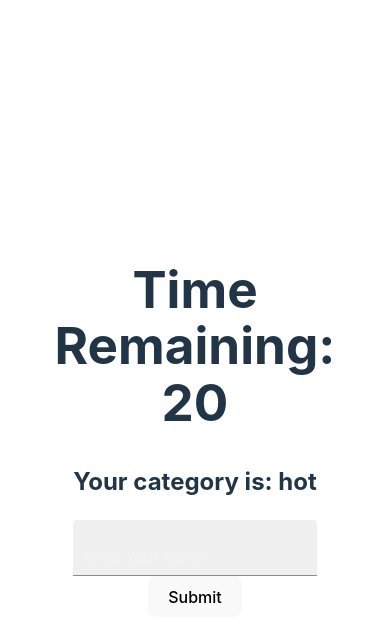
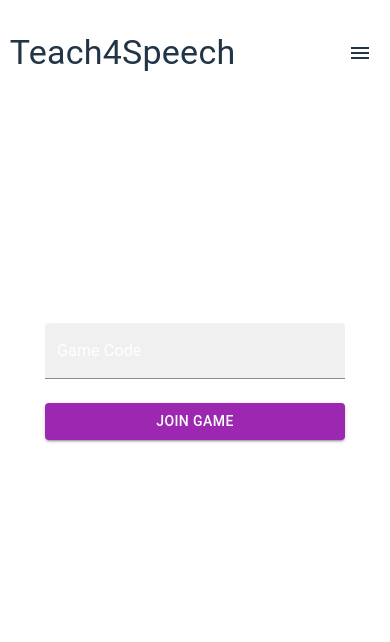
Before and after one commit to Bravo-Luis/teach4speech, a React (Vite) app in the folder frontend/: page / in a window 390 px wide. Shown: the top 642 px of the page. Built offline with nearby package versions, Linux system fonts and the light colour scheme.

Commit message:
added mui icons and made landing mobile friendly

```diff
--- a/frontend/package.json
+++ b/frontend/package.json
@@ -12,6 +12,7 @@
   "dependencies": {
     "@emotion/react": "^11.11.3",
     "@emotion/styled": "^11.11.0",
+    "@mui/icons-material": "^5.15.2",
     "@mui/material": "^5.15.1",
     "react": "^18.2.0",
     "react-dom": "^18.2.0"
--- a/frontend/src/App.tsx
+++ b/frontend/src/App.tsx
@@ -1,12 +1,13 @@
 
 import './App.css'
 import Game from './Game'
+import LandingPage from './LandingPage/LandingPage'
 
 function App() {
 
   return (
     <>
-      <Game/>
+      <LandingPage/>
     </>
   )
 }
--- a/frontend/src/LandingPage/Components/JoinSection/JoinSection.tsx
+++ b/frontend/src/LandingPage/Components/JoinSection/JoinSection.tsx
@@ -5,21 +5,7 @@ import './JoinSection.css';
 function JoinSection(){
     return (
         <section className="landing-join-section">
-            <TextField
-                label="Nickname"
-                variant="filled"
-                color="secondary"
-                sx={{
-                    input: { color: 'white' },
-                    width: 'clamp(300px, 50vw, 600px)'
-                }}
-                InputLabelProps={{
-                    style: {
-                        color: 'white'
-                    },
-                 }}
 
-            />
             <br />
             <TextField
                 label="Game Code"
@@ -40,7 +26,7 @@ function JoinSection(){
                 variant="contained"
                 color="secondary"
                 sx={{
-                    width: 'clamp(200px, 50vw, 500px)'
+                    width: 'clamp(300px, 50vw, 600px)'
                 }}
             >
                 Join Game
--- a/frontend/src/LandingPage/Components/Navbar/Navbar.css
+++ b/frontend/src/LandingPage/Components/Navbar/Navbar.css
@@ -3,6 +3,7 @@
     flex-direction: row;
     width: 95vw;
     justify-content: space-between;
+    position: fixed;
  }
 
  .landing-nav-buttons {
@@ -11,3 +12,9 @@
      justify-content: space-between;
      width: 30vw;
  }
+
+ .landing-nav-bar-menu {
+    display: flex;
+    flex-direction: column;
+    padding: 5%;
+ }
--- a/frontend/src/LandingPage/Components/Navbar/Navbar.tsx
+++ b/frontend/src/LandingPage/Components/Navbar/Navbar.tsx
@@ -1,8 +1,32 @@
-import React from 'react';
-import { Button, Typography } from '@mui/material';
+import React, { useState, useEffect } from 'react';
+import { Button, Typography, Drawer, IconButton } from '@mui/material';
+import MenuIcon from '@mui/icons-material/Menu';
 import './Navbar.css';
 
-function Navbar(){
+function Navbar() {
+  const [drawerOpen, setDrawerOpen] = useState(false);
+  const [windowWidth, setWindowWidth] = useState(window.innerWidth);
+
+  const toggleDrawer = (open : any) => (event : any) => {
+    if (event.type === 'keydown' && (event.key === 'Tab' || event.key === 'Shift')) {
+      return;
+    }
+    setDrawerOpen(open);
+  };
+
+  useEffect(() => {
+    const handleResize = () => {
+      setWindowWidth(window.innerWidth);
+    };
+
+    window.addEventListener('resize', handleResize);
+
+    return () => {
+      window.removeEventListener('resize', handleResize);
+    };
+  }, []);
+
+  if (windowWidth > 850) {
     return (
       <nav className="landing-nav-bar">
         <Typography variant="h4">
@@ -14,10 +38,47 @@ function Navbar(){
           <Button> Contact </Button>
         </nav>
         <Button variant="contained">
-                    Instructor
+          Instructor Sign-In
         </Button>
       </nav>
-    )
+    );
+  } else {
+    return (
+      <nav className="landing-nav-bar">
+        <Typography variant="h4">
+          Teach4Speech
+        </Typography>
+        <IconButton
+          edge="start"
+          color="inherit"
+          aria-label="menu"
+          onClick={toggleDrawer(true)}
+        >
+          <MenuIcon />
+        </IconButton>
+        <Drawer
+          anchor="right"
+          open={drawerOpen}
+          onClose={toggleDrawer(false)}
+        >
+          <div
+            role="presentation"
+            onClick={toggleDrawer(false)}
+            onKeyDown={toggleDrawer(false)}
+          >
+            <div className='landing-nav-bar-menu'>
+              <Button> About </Button>
+              <Button> Info </Button>
+              <Button> Contact </Button>
+              <Button variant="contained">
+                Instructor Sign-In
+              </Button>
+            </div>
+          </div>
+        </Drawer>
+      </nav>
+    );
+  }
 }
 
 export default Navbar;
```
Also changed, not shown: 1 other file (tests, documents, lock files or other folders). Lines whose indentation alone changed are shown as unchanged.
